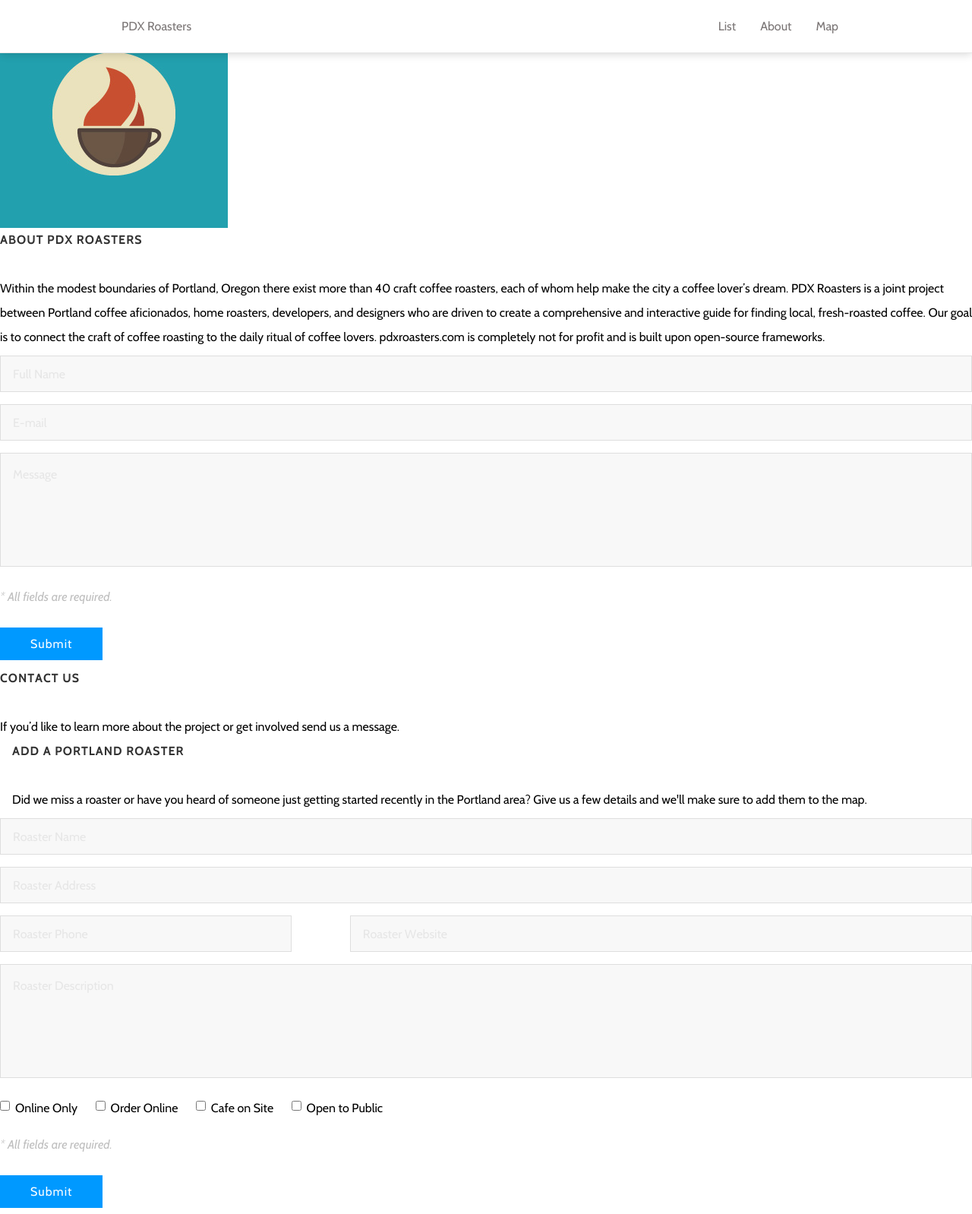
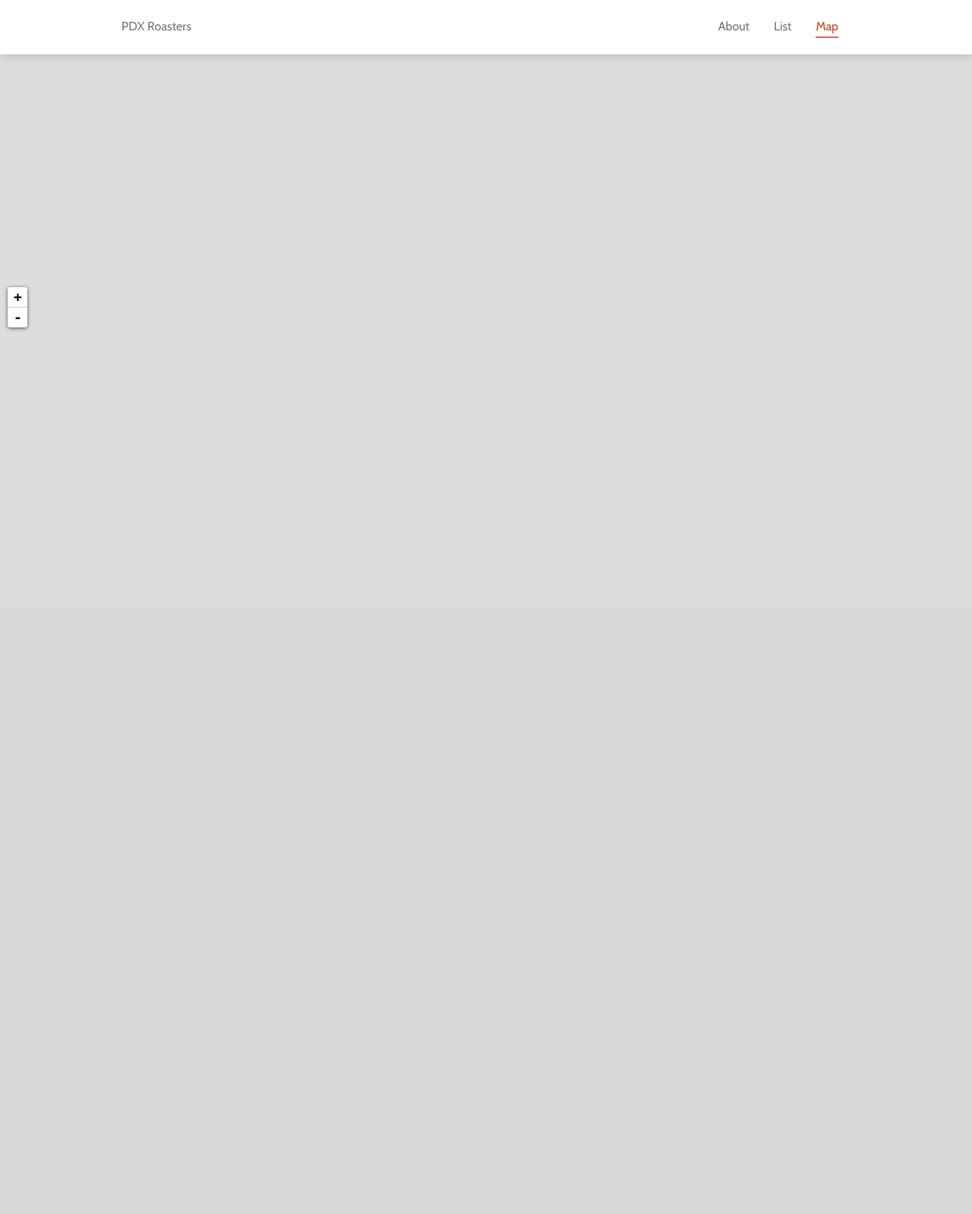
Before and after one commit to twaddington/pdxroasters, a Django app: page / in a window 1280 px wide. Shown: the whole page at 76% size. After the commit the page ends 435 px from the top, so only its background shows below. Run offline with Django 3.2, Linux system fonts and the light colour scheme; parts of the project's set-up code (start-up, migrations or seed data) failed here and were passed over; some libraries are stand-ins or nearby versions.

Commit message:
add active blck to templates

```diff
--- a/site/pdxroasters/templates/500.html
+++ b/site/pdxroasters/templates/500.html
@@ -4,7 +4,6 @@
 {% block title %}
     500 - Internal Server Error
 {% endblock %}
-
 {% block content %}
     <h2 class="error">500'd!</h2>
 {% endblock %}
--- a/site/pdxroasters/templates/about.html
+++ b/site/pdxroasters/templates/about.html
@@ -3,6 +3,8 @@
 {% load i18n %}
 
 {% block title %}About{% endblock %}
+{% block page %}aboutPage{% endblock %}
+{% block aboutActive %}active{% endblock %}
 
 {% block meta_description %}Learn more about the PDX Roasters project and get in touch.{% endblock %}
 
--- a/site/pdxroasters/templates/home.html
+++ b/site/pdxroasters/templates/home.html
@@ -1,6 +1,8 @@
 {% extends 'site_base.html' %}
 {% load i18n %}
 {% block title %}Portland Coffee Roasters Map{% endblock %}
+{% block page %}home{% endblock %}
+{% block homeActive %}active{% endblock %}
 {% block meta_description %}
   Portland’s coffee scene is pioneering, unique and fiercely dedicated to craft and quality. Use PDX Roasters to find a local Portland coffee roaster.
 {% endblock %}
@@ -10,13 +12,4 @@
 <section id="map">
 </section>
 
-<!-- About -->
-<section id="about">
-  <div class="about-wrap">
-    <section class="about">
-      {% include 'partials/about.html' %}
-      {% include 'partials/add_a_roaster.html' %}
-    </section>
-  </div>
-</section>
 {% endblock %}
--- a/site/pdxroasters/templates/roaster.html
+++ b/site/pdxroasters/templates/roaster.html
@@ -1,6 +1,7 @@
 {% extends 'site_base.html' %}
 {% load i18n %}
 {% block title %}{{ roaster.name }}{% endblock %}
+{% block page %}roaster{% endblock %}
 
 {% block content %}
 <div class="content">
--- a/site/pdxroasters/templates/site_base.html
+++ b/site/pdxroasters/templates/site_base.html
@@ -30,13 +30,13 @@
   <link href="{% static 'css/screen.css' %}" rel="stylesheet" media="screen" />
   <title>PDX Roasters | {% block title %}{% endblock %}</title>
 </head>
-<body data-environment="{% if debug %}development{% else %}production{% endif %}" data-csrftoken="{{ csrf_token }}">
+<body data-environment="{% if debug %}development{% else %}production{% endif %}" data-csrftoken="{{ csrf_token }}" class="{% block page %}{% endblock %}">
   <nav class="top-nav">
     <ul>
       <li><a href="/" class="logo">PDX Roasters</a></li>
-      <li class="nav-right"><a href="/#map" id="map_link" class="map">Map</a></li>
-      <li class="nav-right"><a href="/#about" id="about_link" class="info ">About</a></li>
-      <li class="nav-right"><a href="/list" class="info ">List</a></li>
+      <li class="nav-right"><a href="/#map" id="map_link" class="map {% block homeActive %}{% endblock %}">Map</a></li>
+      <li class="nav-right"><a href="/#list" class="info ">List</a></li>
+      <li class="nav-right"><a href="/about" id="about_link" class="info {% block aboutActive %}{% endblock %}">About</a></li>
     </ul>
   </nav>
   <section>
```
